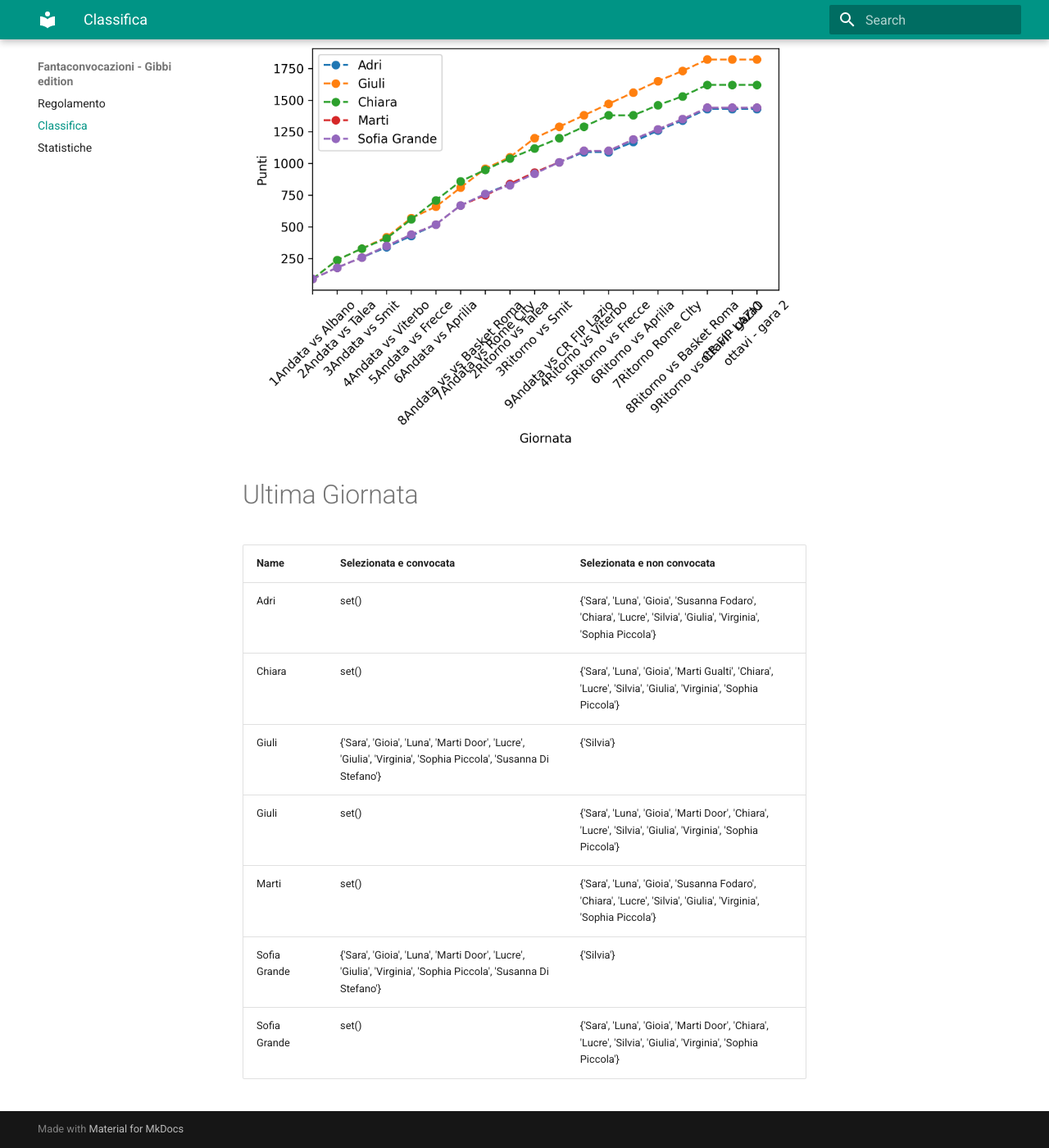
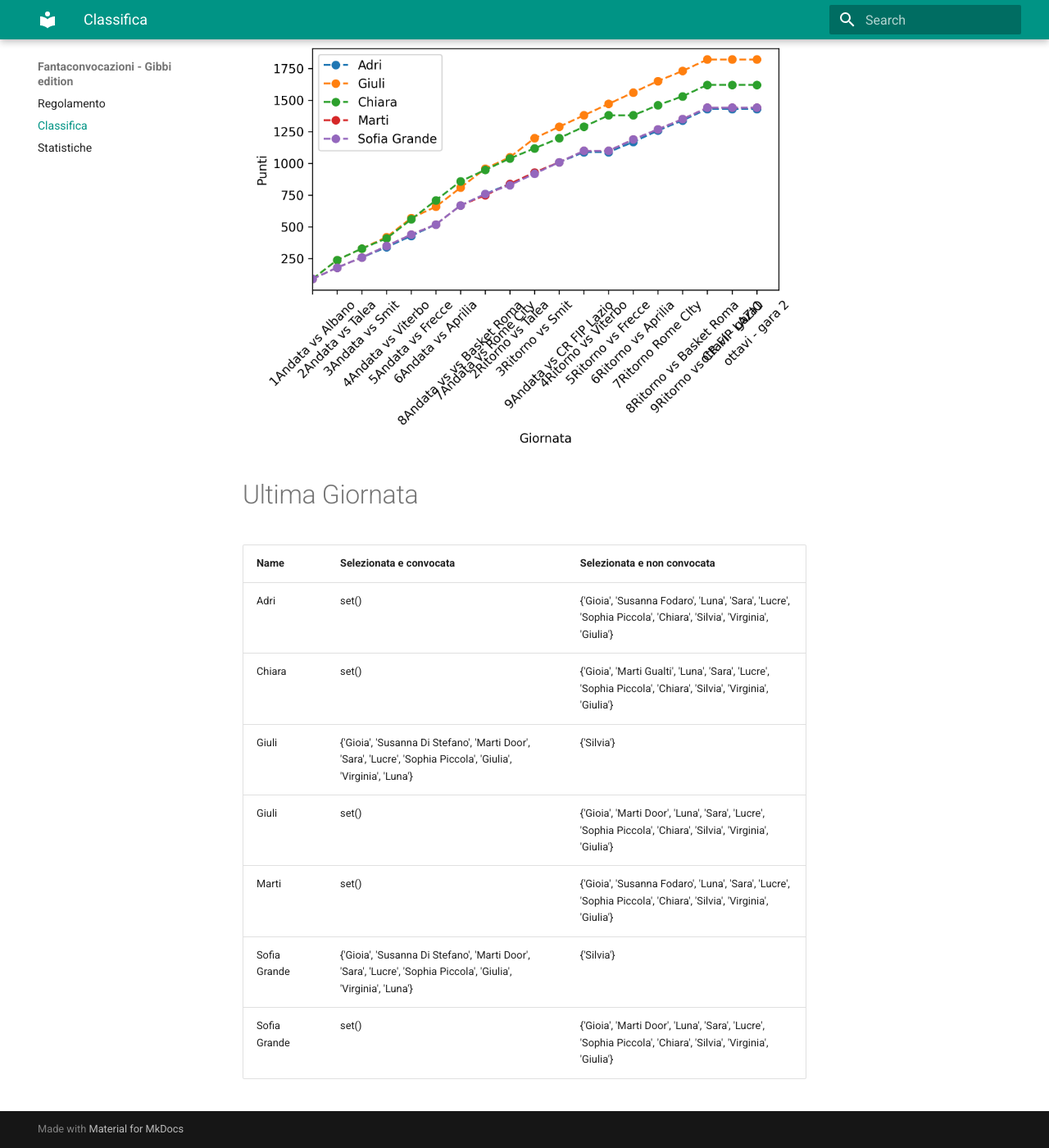
Before and after one commit to martinig94/fantagibbi, an MkDocs documentation site: the page built from docs/Classifica.md, in a window 1280 px wide and 1400 px high, scrolled down 565 px. Shown: the whole window at 82% size. Built offline with MkDocs 1.6.1 and Material for MkDocs 9.7.7, drawn with Linux system fonts in a browser that asks for light colours.

Commit message:
Auto-update from main.py

```diff
--- a/docs/Classifica.md
+++ b/docs/Classifica.md
@@ -18,11 +18,11 @@
 <!-- START_TABLE CORRECT -->
 | Name         | Selezionata e convocata                                                                                        | Selezionata e non convocata                                                                                      |
 |:-------------|:---------------------------------------------------------------------------------------------------------------|:-----------------------------------------------------------------------------------------------------------------|
-| Adri         | set()                                                                                                          | {'Sara', 'Luna', 'Gioia', 'Susanna Fodaro', 'Chiara', 'Lucre', 'Silvia', 'Giulia', 'Virginia', 'Sophia Piccola'} |
-| Chiara       | set()                                                                                                          | {'Sara', 'Luna', 'Gioia', 'Marti Gualti', 'Chiara', 'Lucre', 'Silvia', 'Giulia', 'Virginia', 'Sophia Piccola'}   |
-| Giuli        | {'Sara', 'Gioia', 'Luna', 'Marti Door', 'Lucre', 'Giulia', 'Virginia', 'Sophia Piccola', 'Susanna Di Stefano'} | {'Silvia'}                                                                                                       |
-| Giuli        | set()                                                                                                          | {'Sara', 'Luna', 'Gioia', 'Marti Door', 'Chiara', 'Lucre', 'Silvia', 'Giulia', 'Virginia', 'Sophia Piccola'}     |
-| Marti        | set()                                                                                                          | {'Sara', 'Luna', 'Gioia', 'Susanna Fodaro', 'Chiara', 'Lucre', 'Silvia', 'Giulia', 'Virginia', 'Sophia Piccola'} |
-| Sofia Grande | {'Sara', 'Gioia', 'Luna', 'Marti Door', 'Lucre', 'Giulia', 'Virginia', 'Sophia Piccola', 'Susanna Di Stefano'} | {'Silvia'}                                                                                                       |
-| Sofia Grande | set()                                                                                                          | {'Sara', 'Luna', 'Gioia', 'Marti Door', 'Chiara', 'Lucre', 'Silvia', 'Giulia', 'Virginia', 'Sophia Piccola'}     |
+| Adri         | set()                                                                                                          | {'Gioia', 'Susanna Fodaro', 'Luna', 'Sara', 'Lucre', 'Sophia Piccola', 'Chiara', 'Silvia', 'Virginia', 'Giulia'} |
+| Chiara       | set()                                                                                                          | {'Gioia', 'Marti Gualti', 'Luna', 'Sara', 'Lucre', 'Sophia Piccola', 'Chiara', 'Silvia', 'Virginia', 'Giulia'}   |
+| Giuli        | {'Gioia', 'Susanna Di Stefano', 'Marti Door', 'Sara', 'Lucre', 'Sophia Piccola', 'Giulia', 'Virginia', 'Luna'} | {'Silvia'}                                                                                                       |
+| Giuli        | set()                                                                                                          | {'Gioia', 'Marti Door', 'Luna', 'Sara', 'Lucre', 'Sophia Piccola', 'Chiara', 'Silvia', 'Virginia', 'Giulia'}     |
+| Marti        | set()                                                                                                          | {'Gioia', 'Susanna Fodaro', 'Luna', 'Sara', 'Lucre', 'Sophia Piccola', 'Chiara', 'Silvia', 'Virginia', 'Giulia'} |
+| Sofia Grande | {'Gioia', 'Susanna Di Stefano', 'Marti Door', 'Sara', 'Lucre', 'Sophia Piccola', 'Giulia', 'Virginia', 'Luna'} | {'Silvia'}                                                                                                       |
+| Sofia Grande | set()                                                                                                          | {'Gioia', 'Marti Door', 'Luna', 'Sara', 'Lucre', 'Sophia Piccola', 'Chiara', 'Silvia', 'Virginia', 'Giulia'}     |
 <!-- END_TABLE CORRECT -->
```
